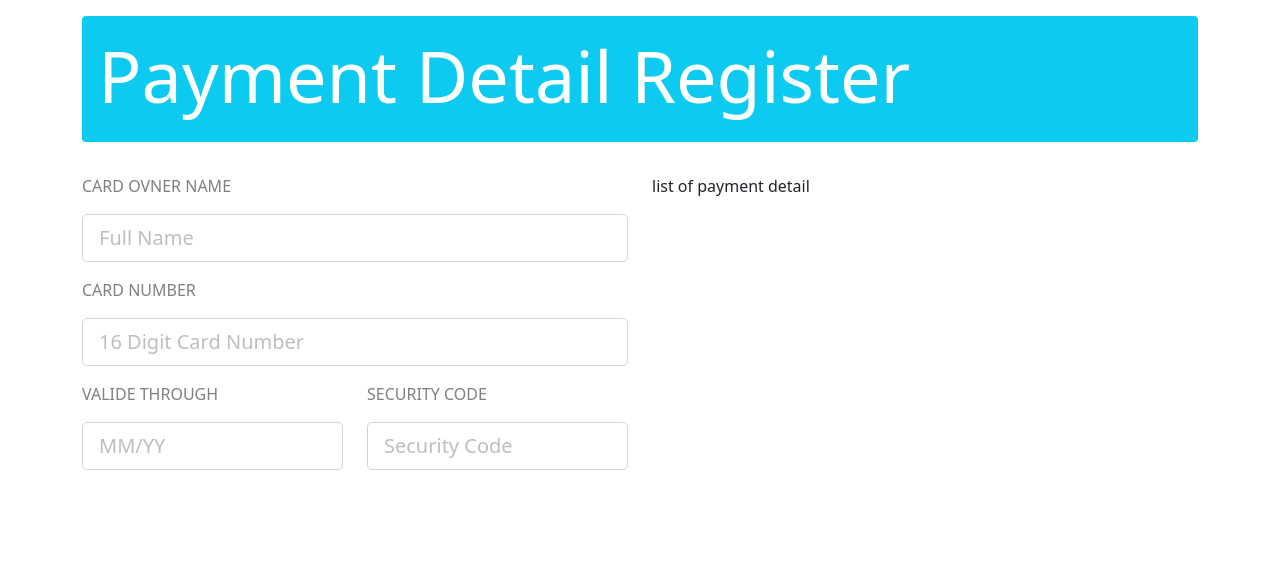
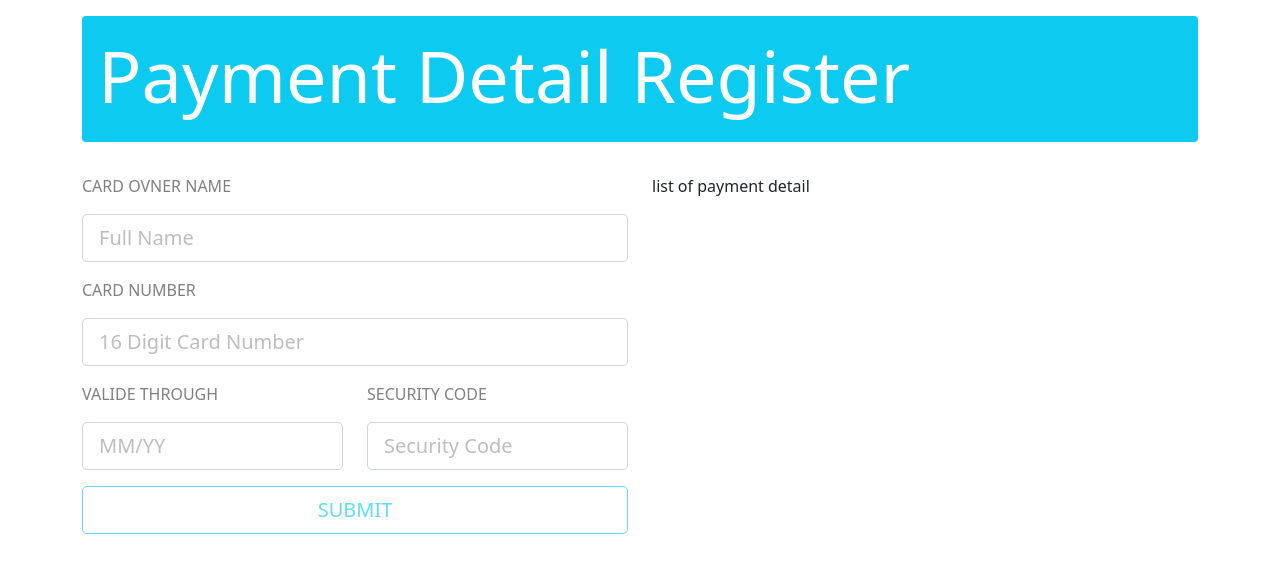
Before and after one commit to Peterblr/PaymentApp-Front-, an Angular app: page / in a window 1280 px wide. Shown: the top 572 px of the page. Built offline with nearby package versions, Linux system fonts and the light colour scheme.

Commit message:
add button and invalid placeholder

```diff
--- a/src/app/payment-details/payment-detail-form/payment-detail-form.component.html
+++ b/src/app/payment-details/payment-detail-form/payment-detail-form.component.html
@@ -1,27 +1,34 @@
-<form>
+<form novalidate #form="ngForm">
     <input type="hidden" name="paymentDetailId"
     [value]="service.formData.paymentDetailId" />
     <div class="form-group mt-3 mb-3">
         <label>CARD OVNER NAME</label>
         <input class="form-control form-control-lg mt-3 mb-3" placeholder="Full Name"
-        name="cardOwnerName" #cardOwnerName="ngModel" [(ngModel)]="service.formData.cardOwnerName">
+        name="cardOwnerName" #cardOwnerName="ngModel" [(ngModel)]="service.formData.cardOwnerName"
+        required [class.invalid]="cardOwnerName.invalid && cardOwnerName.touched" >
     </div>
     <div class="form-group mt-3 mb-3">
         <label>CARD NUMBER</label>
         <input class="form-control form-control-lg mt-3 mb-3" placeholder="16 Digit Card Number"
-        name="cardNumber" #cardNumber="ngModel" [(ngModel)]="service.formData.cardNumber">
+        name="cardNumber" #cardNumber="ngModel" [(ngModel)]="service.formData.cardNumber"
+        required maxlength="16" minlength="16" [class.invalid]="cardNumber.invalid && cardNumber.touched">
     </div>
     <div class="row">
         <div class="form-group col-md-6">
             <label>VALIDE THROUGH</label>
             <input class="form-control form-control-lg mt-3 mb-3" placeholder="MM/YY"
-            name="expirationDate" #expirationDate="ngModel" [(ngModel)]="service.formData.expirationDate">
+            name="expirationDate" #expirationDate="ngModel" [(ngModel)]="service.formData.expirationDate"
+            required maxlength="5" minlength="5" [class.invalid]="expirationDate.invalid && expirationDate.touched">
         </div>
         <div class="form-group col-md-6">
             <label>SECURITY CODE</label>
             <input type="password" class="form-control form-control-lg mt-3 mb-3" placeholder="Security Code"
-            name="securityCode" #securityCode="ngModel" [(ngModel)]="service.formData.securityCode">
+            name="securityCode" #securityCode="ngModel" [(ngModel)]="service.formData.securityCode"
+            required maxlength="3" minlength="3" [class.invalid]="securityCode.invalid && securityCode.touched">
         </div>
+    </div>
+    <div class="form-group d-grid gap-2">
+        <button class="btn btn-outline-info btn-lg btn-block" type="submit" [disabled]="form.invalid">SUBMIT</button>
     </div>
 
 </form>
```
